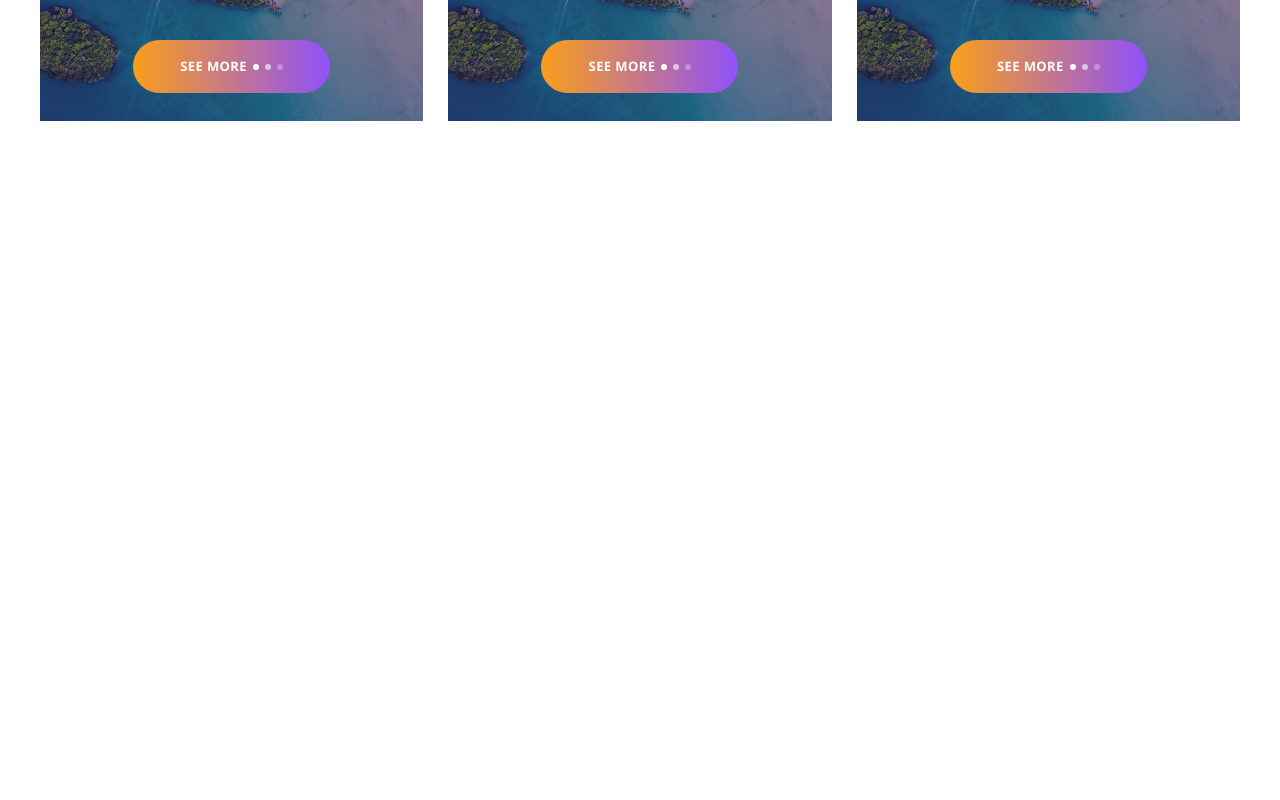
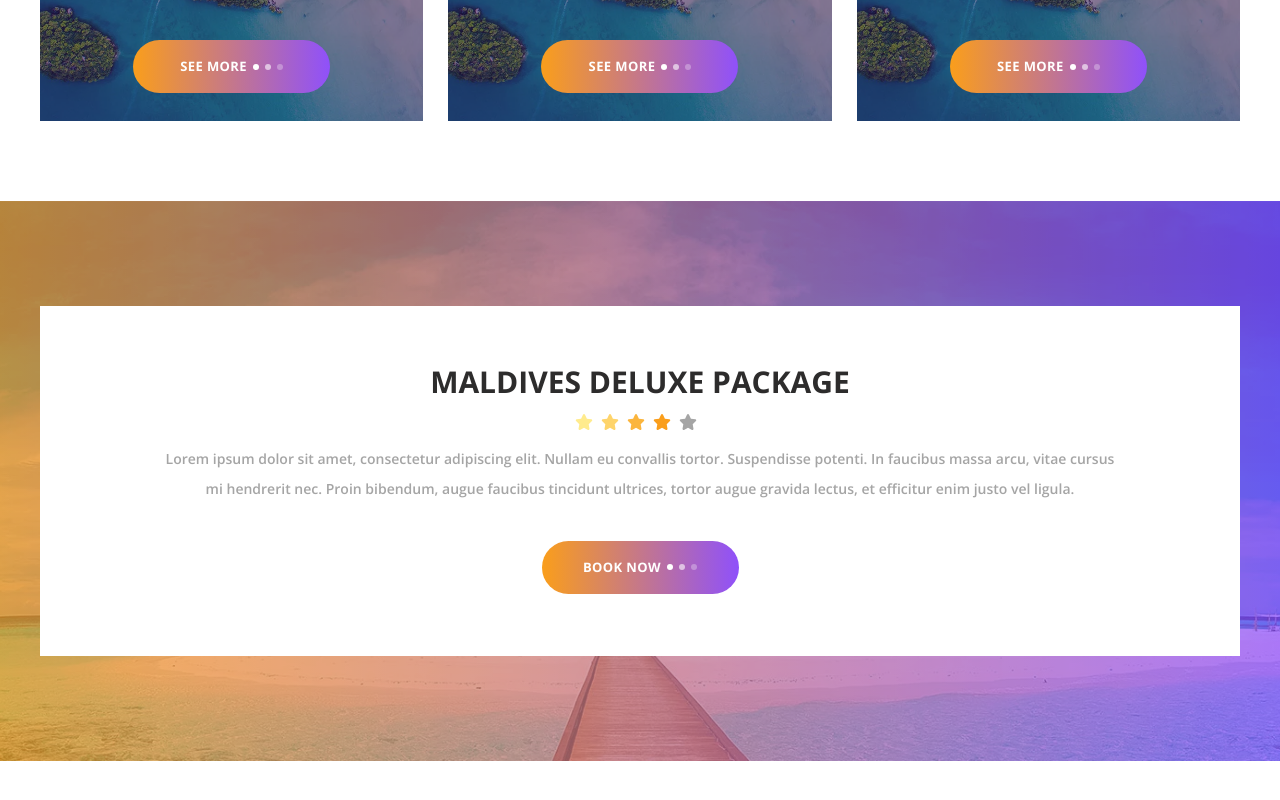
Before and after one commit to Pha1Huynh/travel_app_fe_react, a React (Create React App) app: page / in a window 1280 px wide. Shown: the part 1586-2386 px from the top of the page. Built offline with nearby package versions, Linux system fonts and the light colour scheme.

Commit message:
complete Package UI

```diff
--- a/src/components/MenuHeader/MenuHeader.scss
+++ b/src/components/MenuHeader/MenuHeader.scss
@@ -6,7 +6,7 @@
     -moz-transition   : height 2s;
     -webkit-transition: height 2s;
     -o-transition     : height 2s;
-    z-index           : 1;
+    z-index           : 2;
     width             : 100%;
     height            : var(--bottom-header-height);
     display           : flex;
--- /dev/null
+++ b/src/components/Package/Package.scss
@@ -0,0 +1,65 @@
+.package-container {
+
+    height         : 70vh;
+    margin-top     : 8rem;
+    display        : flex;
+    justify-content: center;
+    align-items    : center;
+    position       : relative;
+
+    .overlay {
+        position           : absolute;
+        top                : 0;
+        right              : 0;
+        left               : 0;
+        bottom             : 0;
+        background-repeat  : no-repeat;
+        background-size    : cover;
+        background-position: center center;
+        opacity            : .27;
+
+
+
+    }
+
+    .max-wide-1200 {
+        position        : absolute;
+        z-index         : 1;
+        height          : 62.5%;
+        background-color: #fff;
+        display         : flex;
+        justify-content : center;
+        align-items     : center;
+
+        .package-content {
+            width          : 80%;
+            height         : 70%;
+            display        : flex;
+            justify-content: flex-start;
+            align-items    : center;
+            flex-direction : column;
+
+            .package-title {
+                font-size    : 3rem;
+                font-weight  : 650;
+                color        : var(--title-color);
+                margin-bottom: .6rem;
+            }
+
+            .package-description {
+                color        : var(--pink-strong-color);
+                font-size    : 1.4rem;
+                font-weight  : 600;
+                text-align   : center;
+                margin-top   : 1rem;
+                flex         : 1;
+                margin-bottom: .6rem;
+                line-height  : 3rem;
+
+            }
+
+
+
+        }
+    }
+}
--- /dev/null
+++ b/src/components/Package/Package.tsx
@@ -0,0 +1,27 @@
+import Button from '../Button/Button';
+import StarQuality from '../StarQuality/StarQuality';
+import './Package.scss';
+import PackageImg from '../../images/package/packageImg.webp';
+function Package() {
+  return (
+    <>
+      <div className="package-container" style={{ background: `var(--bg-linear-color)` }}>
+        <div className="overlay" style={{ backgroundImage: `url(${PackageImg})` }}></div>
+        <div className="max-wide-1200">
+          <div className="package-content">
+            <p className="package-title">MALDIVES DELUXE PACKAGE</p>
+            <StarQuality />
+            <p className="package-description">
+              Lorem ipsum dolor sit amet, consectetur adipiscing elit. Nullam eu convallis tortor. Suspendisse potenti.
+              In faucibus massa arcu, vitae cursus mi hendrerit nec. Proin bibendum, augue faucibus tincidunt ultrices,
+              tortor augue gravida lectus, et efficitur enim justo vel ligula.
+            </p>
+            <Button text="Book now" type="linear" size="sm" />
+          </div>
+        </div>
+      </div>
+    </>
+  );
+}
+
+export default Package;
--- a/src/pages/client/HomePage/HomePage.tsx
+++ b/src/pages/client/HomePage/HomePage.tsx
@@ -4,6 +4,7 @@ import AppHeader from '../../../components/AppHeader/AppHeader';
 import HomeBanner from '../../../images/banner/home.webp';
 import SearchTour from '../../../components/SearchTour/SearchTour';
 import BestTour from '../../../components/BestTour/BestTour';
+import Package from '../../../components/Package/Package';
 const HomePage = () => {
   return (
     <>
@@ -11,6 +12,7 @@ const HomePage = () => {
         <AppHeader image={HomeBanner} firstText="Discover" secondText="the world" isHaveButton={true} />
         <SearchTour />
         <BestTour />
+        <Package />
         <div className="main-content"></div>
       </div>
     </>
```
Also changed, not shown: src/images/package/packageImg.webp (added).
